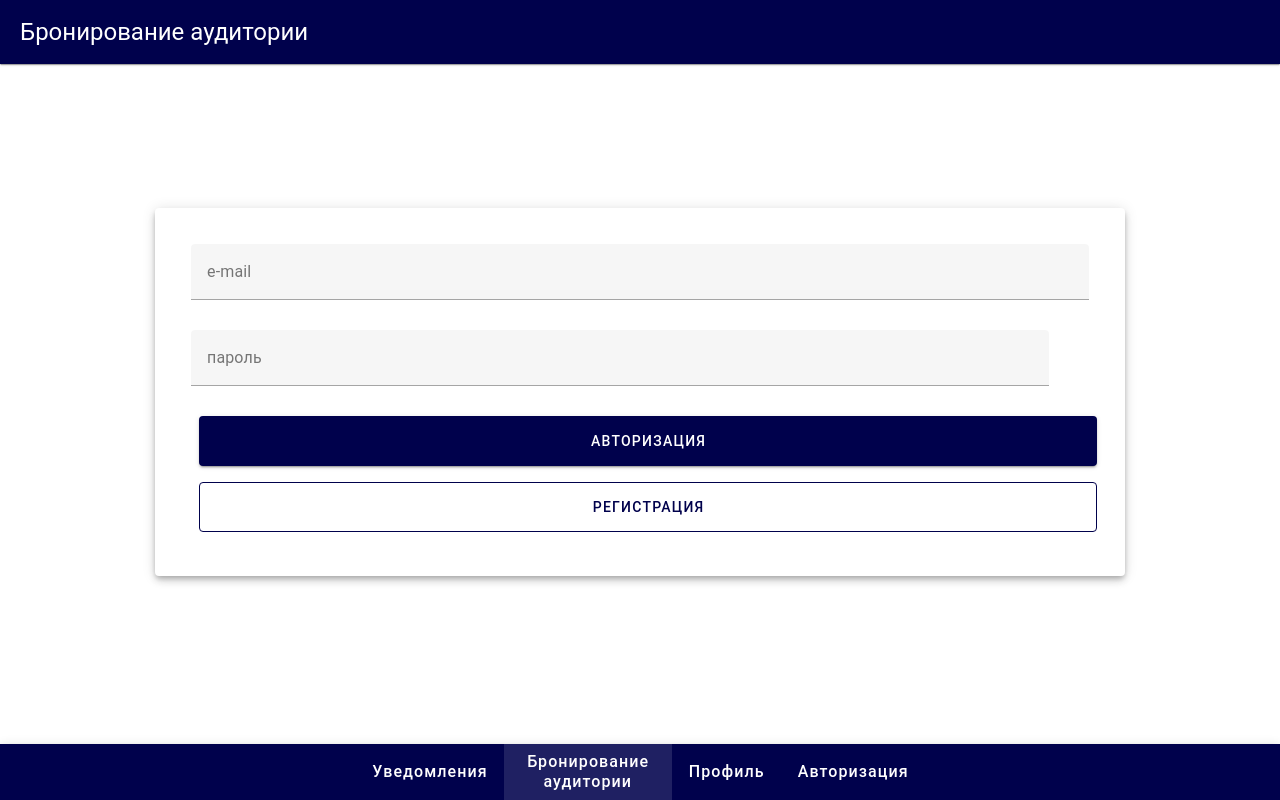
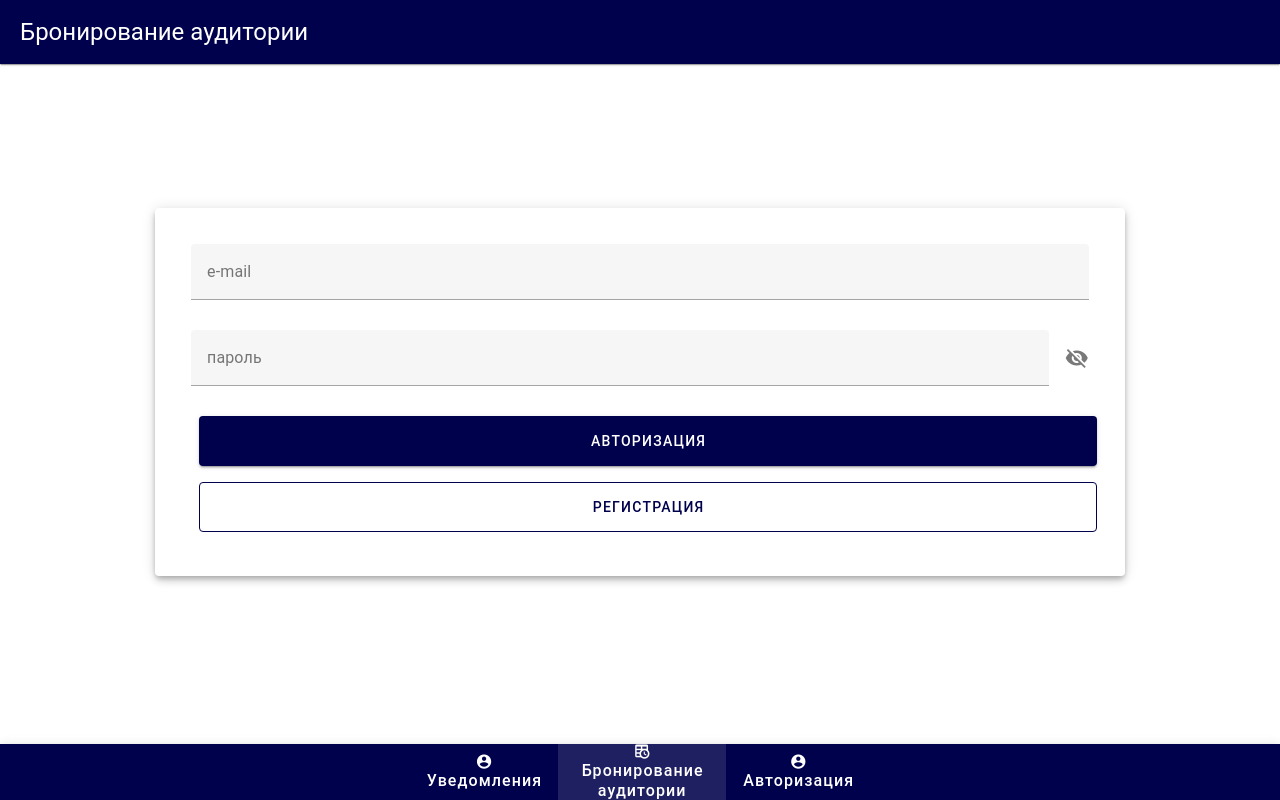
Before and after one commit to olgrok/idea_code_release_frontend, a Vue app: page /login in a window 1280 px wide. Built offline with nearby package versions, Linux system fonts and the light colour scheme; the HTML template or start-up script is replaced by a standard one.

Commit message:
feat: complited Log In

```diff
--- a/package.json
+++ b/package.json
@@ -13,6 +13,7 @@
     "format": "prettier --write src/"
   },
   "dependencies": {
+    "axios": "^1.8.4",
     "pinia": "^3.0.1",
     "vee-validate": "^4.15.0",
     "vue": "^3.5.13",
--- a/src/App.vue
+++ b/src/App.vue
@@ -12,12 +12,17 @@ const page_title: Map<string, string> = new Map([
   ['login', 'Авторизация']
 ])
 
-
 const router = useRouter();
 
 watch(link, (new_link) => {
   router.push(new_link);
 })
+
+const registered = ref(false);
+
+const HandleLoginTrigger = () => {
+  registered.value = true;
+}
 
 </script>
 
@@ -28,29 +33,36 @@ watch(link, (new_link) => {
         <v-app-bar-title style="font-size: 1.5rem;">
           {{ page_title.get(link) }}
         </v-app-bar-title>
+
+        <template v-slot:append v-if="registered">
+          <v-btn v-on:click="link = 'account'">
+            <v-icon icon="mdi-account-circle" size=30></v-icon>
+          </v-btn>
+        </template>
       </v-app-bar>
     </header>
 
     <v-main>
-      <RouterView />
+      <RouterView v-slot="{ Component }">
+        <component :is="Component" @on_login_trigger="HandleLoginTrigger" />
+      </RouterView>
     </v-main>
 
     <footer>
       <v-layout class="overflow-visible" style="height: 56px;">
         <v-bottom-navigation v-model="link" class="bottom_nav_container">
           <v-btn value="notifications">
+            <v-icon icon="mdi-account-circle" size="small"></v-icon>
             <span>Уведомления</span>
           </v-btn>
 
           <v-btn value="booking">
+            <v-icon icon="mdi-timetable" size="small"></v-icon>
             <span>Бронирование аудитории</span>
           </v-btn>
 
-          <v-btn value="account">
-            <span>Профиль</span>
-          </v-btn>
-
-          <v-btn value="login">
+          <v-btn value="login" v-if="!registered">
+            <v-icon icon="mdi-account-circle" size="small"></v-icon>
             <span>Авторизация</span>
           </v-btn>
         </v-bottom-navigation>
--- /dev/null
+++ b/src/api_config.json
@@ -0,0 +1,4 @@
+{
+  "host": "https://ggbook.serveo.net",
+  "timeout": 5000
+}
--- /dev/null
+++ b/src/scripts/cookie_parser.ts
@@ -0,0 +1,28 @@
+export function ParseCookie() {
+  const decodedCookie: string = decodeURIComponent(document.cookie)
+  const ca: string[] = decodedCookie.split(';')
+  const CookieMap: Map<string, string> = new Map()
+
+  for (let i = 0; i < ca.length; i++) {
+    const ca_elem: string[] = ca[i].split('=')
+    while (ca_elem[0][0] == ' ' && ca_elem[0].length > 0) {
+      ca_elem[0] = ca_elem[0].substring(1)
+    }
+
+    CookieMap.set(ca_elem[0], ca_elem[1])
+  }
+
+  return CookieMap
+}
+
+export function AddCookie(key: string, value: string) {
+  document.cookie = key + '=' + value
+}
+
+export function CheckCookie(key: string) {
+  return ParseCookie().get(key) != undefined
+}
+
+export function GetCookie(key: string) {
+  return ParseCookie().get(key)
+}
--- a/src/views/LogInView.vue
+++ b/src/views/LogInView.vue
@@ -1,13 +1,18 @@
 <script setup lang="ts">
+import axios from 'axios';
 import { ref } from 'vue';
 import { useField, useForm } from 'vee-validate'
 import * as yup from 'yup'
+import * as api from '../api_config.json';
+import * as parser from '../scripts/cookie_parser';
+
+const emit = defineEmits(['on_login_trigger'])
 
 const show = ref(false)
 
 const schema = yup.object({
-  email: yup.string().email().required(),
-  password: yup.string().min(8).required(),
+  email: yup.string().email('must be a valid email').required(),
+  password: yup.string().required(),
 });
 
 const { handleSubmit } = useForm({
@@ -18,7 +23,28 @@ const email = useField('email');
 const password = useField('password');
 
 const authenticate_submit = handleSubmit(values => {
-  console.log(values);
+  const url = api.host + '/auth/login/';
+
+  const data = {
+    "username": values.email,
+    "password": values.password
+  }
+
+  const params = {
+    timeout: api.timeout,
+  }
+
+  axios.post(url, data, params).then((response) => {
+    console.log(response);
+    parser.AddCookie("msu_book_token", response.data.token);
+    emit('on_login_trigger');
+  }).catch((error) => {
+    const error_message = {
+      "message": error.message,
+      "status": error.status
+    }
+    console.log(error_message);
+  })
 })
 
 </script>
@@ -35,9 +61,8 @@ const authenticate_submit = handleSubmit(values => {
                 label="e-mail"></v-text-field>
 
               <v-text-field class="mt-2" v-model="password.value.value" :error-messages="password.errorMessage.value"
-                :append-icon="show ? 'mdi-eye' : 'mdi-eye-off'" :type="show ? 'text' : 'password'"
-                hint="At least 8 characters" label="пароль" name="input-10-1"
-                @click:append="show = !show"></v-text-field>
+                :append-icon="show ? 'mdi-eye' : 'mdi-eye-off'" :type="show ? 'text' : 'password'" hint=""
+                label="пароль" name="input-10-1" @click:append="show = !show"></v-text-field>
 
               <v-btn class="ma-2 button" type="submit" color="#00014c"> Авторизация </v-btn>
             </form>
```
Also changed, not shown: src/main.ts (+5 -3 lines), 1 other file (tests, documents, lock files or other folders).
